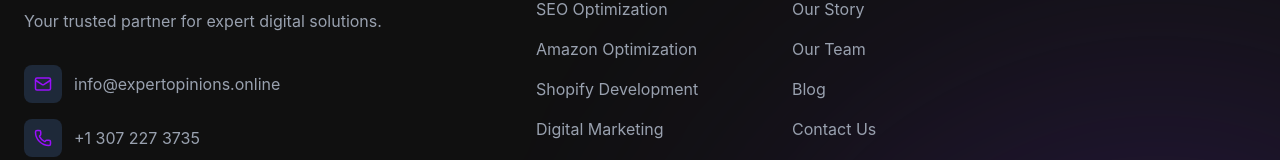
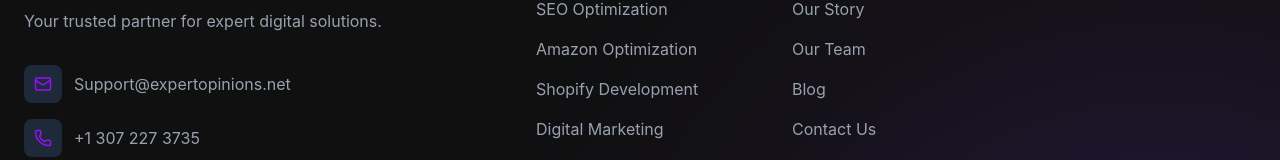
Before and after one commit to MuhammmadOwais/ExpertOpinionsOnline, a React (Vite) app in the folder frontend/: page / in a window 1280 px wide. Shown: the part 5541-5701 px from the top of the page. Built offline with nearby package versions, Linux system fonts and the light colour scheme.

Commit message:
Updated code and added new features

```diff
--- a/frontend/src/components/Footer.jsx
+++ b/frontend/src/components/Footer.jsx
@@ -28,7 +28,7 @@
       { name: 'Contact Us', href: '/contact' },
     ],
     contact: [
-      { icon: Mail, value: 'info@expertopinions.online', href: 'mailto:info@expertopinions.online' },
+      { icon: Mail, value: 'Support@expertopinions.net', href: 'mailto:Support@expertopinions.net' },
       { icon: Phone, value: '+1 307 227 3735', href: 'tel:+13072273735' },
       { icon: MapPin, value: '1908 Thomes Ave STE 12337, Cheyenne, WY 82001, USA', href: 'https://maps.app.goo.gl/9q3tdhePSXAcKFVGA' },
     ]
--- a/frontend/src/components/Leadership.jsx
+++ b/frontend/src/components/Leadership.jsx
@@ -24,7 +24,7 @@
   {
     name: "Muhammad Owais",
     role: "Head of Development and Management",
-    img: "https://res.cloudinary.com/dawp1fcci/image/upload/v1777113155/retouch_2026042503474735.jpg_tgksji.jpg",
+    img: "https://res.cloudinary.com/dawp1fcci/image/upload/v1777141674/retouch_2026042503474735.jpg_qjn2k4.jpg",
     linkedin: "https://www.linkedin.com/in/owaiskhubaisi/",
   },
 ];
--- a/frontend/src/pages/Contact.jsx
+++ b/frontend/src/pages/Contact.jsx
@@ -12,8 +12,8 @@
     {
       icon: <Mail className="text-purple-600" />,
       title: "Email Us",
-      value: "info@expertopinions.online",
-      link: "mailto:info@expertopinions.online"
+      value: "Support@expertopinions.net",
+      link: "mailto:Support@expertopinions.net"
     },
     {
       icon: <Phone className="text-purple-600" />,
--- a/frontend/src/pages/OurTeam.jsx
+++ b/frontend/src/pages/OurTeam.jsx
@@ -275,7 +275,7 @@
 
         <div className="flex flex-col sm:flex-row items-center justify-center gap-4">
           <a
-            href="mailto:info@expertopinions.online"
+            href="mailto:Support@expertopinions.net"
             className="w-full sm:w-auto inline-flex items-center justify-center gap-2 bg-gray-900 text-white px-8 py-4 rounded-xl font-semibold hover:bg-black transition-all shadow-sm hover:shadow-md group text-base"
           >
             <span>Apply for a Position</span>
@@ -284,7 +284,7 @@
 
           {/* Ek secondary button professional look ke liye */}
           <p className="text-sm text-gray-400 mt-4 sm:mt-0">
-            Or reach out at: <span className="text-gray-900 font-medium">info@expertopinions.online</span>
+            Or reach out at: <span className="text-gray-900 font-medium">Support@expertopinions.net</span>
           </p>
         </div>
       </div>
--- a/frontend/src/pages/PrivacyPolicy.jsx
+++ b/frontend/src/pages/PrivacyPolicy.jsx
@@ -82,10 +82,10 @@
               If you’re unsure about anything in this policy, don’t hesitate to reach out. We’re here to help.
             </p>
             <a
-              href="mailto:info@expertopinions.online"
+              href="mailto:Support@expertopinions.net"
               className="text-purple-400 font-bold hover:text-purple-300 underline"
             >
-              info@expertopinions.online
+              Support@expertopinions.net
             </a>
           </div>
         </div>
```
